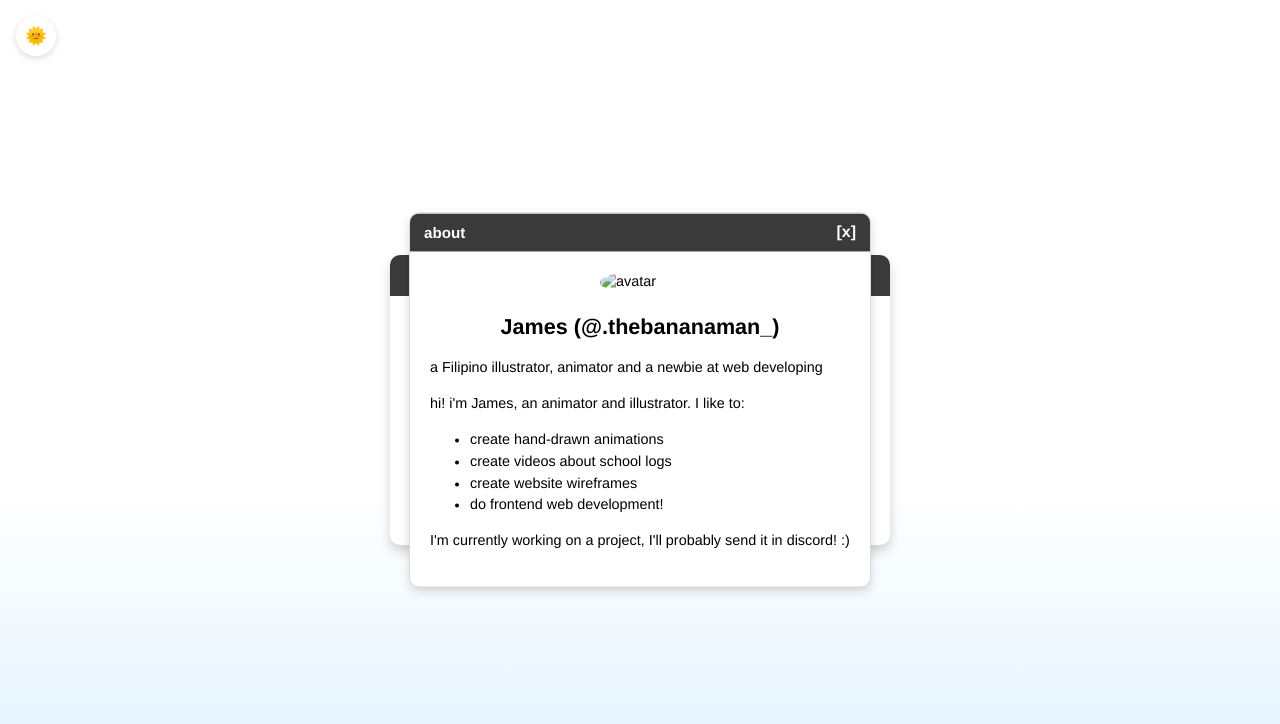
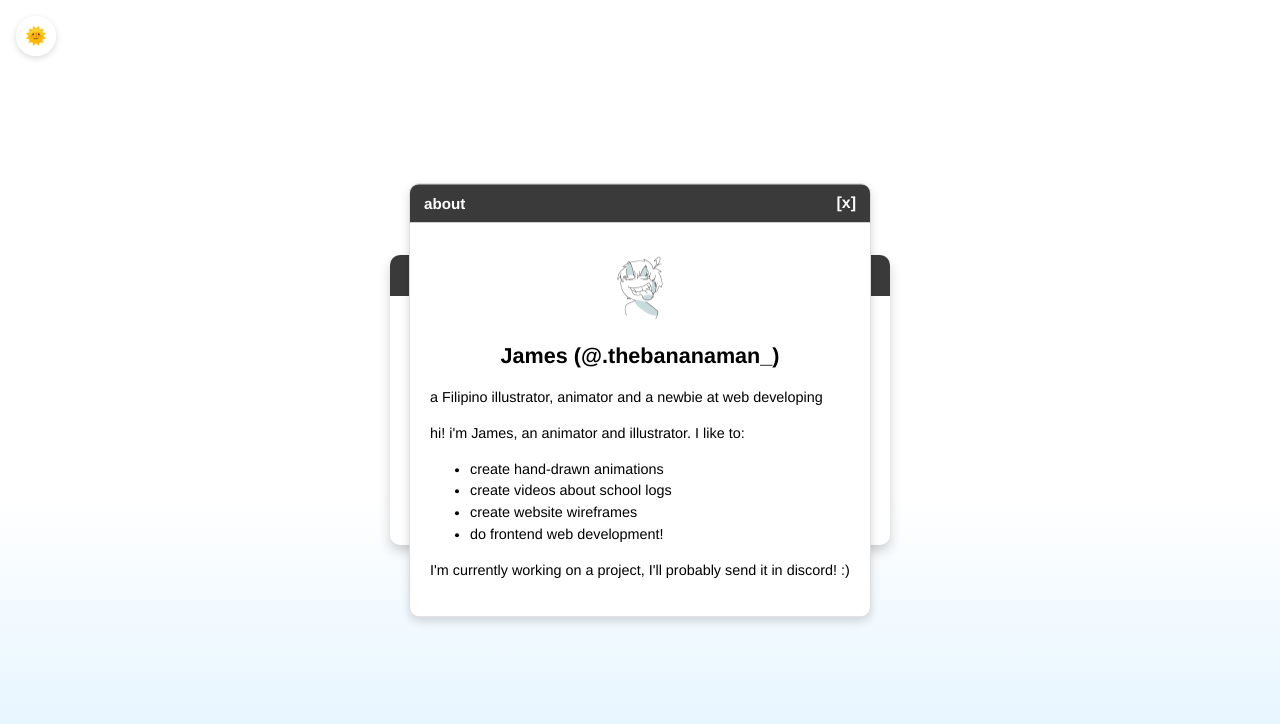
Before and after one commit to thebananaman-1/prototype1, a plain HTML site: page index.html in a window 1280 px wide. Both pictures are taken after a click on the element "about". Drawn offline with Linux system fonts and the light colour scheme; grey boxes are pictures that could not be loaded.

Commit message:
Added GLOBAL images

```diff
--- a/index.html
+++ b/index.html
@@ -321,7 +321,7 @@
 <div class="popup" id="aboutPopup">
   <div class="popup-header">about <span class="close-btn" data-close="aboutPopup">[x]</span></div>
   <div class="popup-body about">
-    <img src="icons/avatar.jpg" alt="avatar">
+    <img src="icons/avatar.png" alt="avatar">
     <h2>James (@.thebananaman_)</h2>
     <p>a Filipino illustrator, animator and a newbie at web developing</p>
     <p>hi! i'm James, an animator and illustrator. I like to:</p>
```
